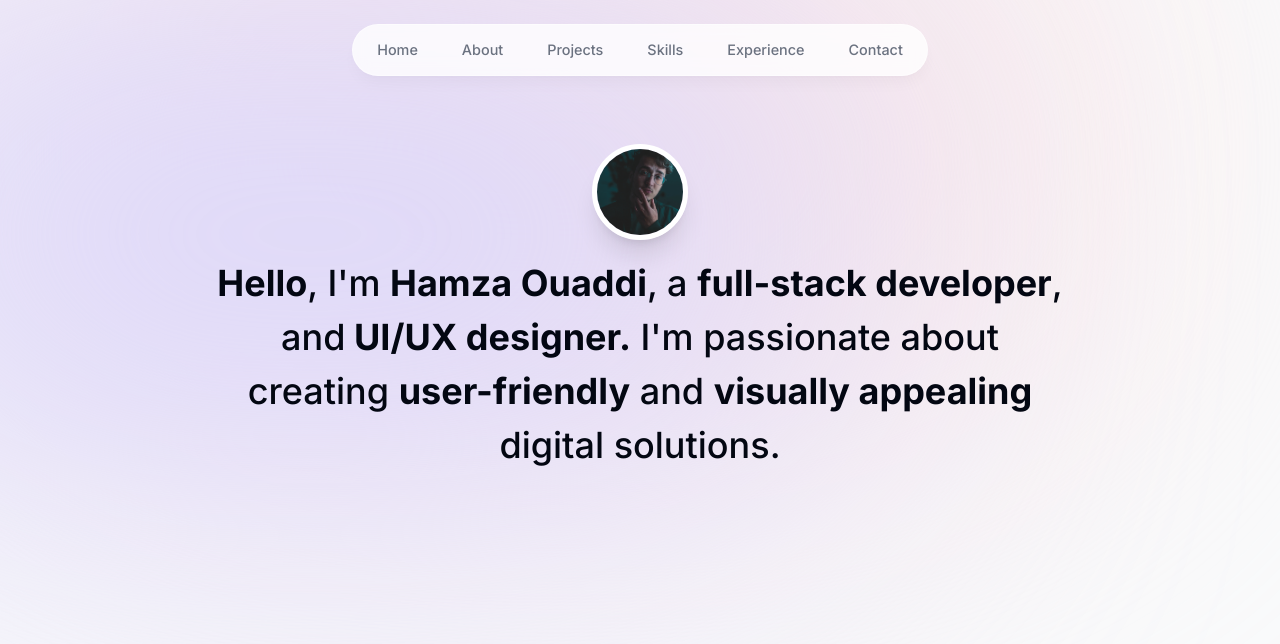
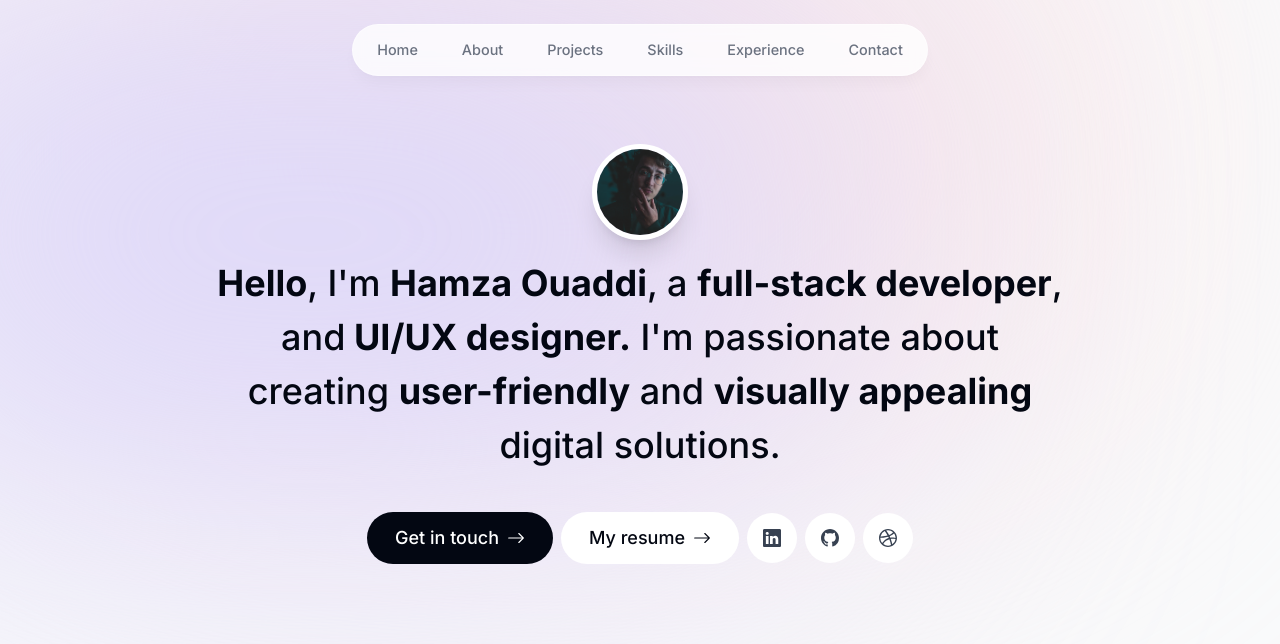
Before and after one commit to hamza-ouaddi/portfolio-v2, a Next.js app: page / in a window 1280 px wide. Shown: the top 644 px of the page. Built offline with nearby package versions, Linux system fonts and the light colour scheme.

Commit message:
add links to hero section

```diff
--- a/components/Hero.tsx
+++ b/components/Hero.tsx
@@ -4,6 +4,8 @@ import Image from "next/image";
 import React from "react";
 import personalImage from "@/public/my-image.jpg";
 import { motion } from "framer-motion";
+import { BsArrowRight, BsDribbble, BsGithub, BsLinkedin } from "react-icons/bs";
+import Link from "next/link";
 
 export default function Hero() {
   return (
@@ -42,6 +44,40 @@ export default function Hero() {
         <span className="font-bold">visually appealing </span> digital
         solutions.
       </motion.p>
+
+      <div className="flex flex-col sm:flex-row items-center justify-center gap-2 px-4 text-lg font-medium">
+        <Link
+          href="#contact"
+          className="bg-gray-950 text-white px-7 py-3 flex items-center gap-2 rounded-full"
+        >
+          Get in touch <BsArrowRight />
+        </Link>
+        <Link
+          href="/resume"
+          className="bg-white px-7 py-3 flex items-center gap-2 rounded-full"
+        >
+          My resume <BsArrowRight />
+        </Link>
+
+        <Link
+          href="/linkedin"
+          className="bg-white p-4 text-gray-700 flex items-center gap-2 rounded-full"
+        >
+          <BsLinkedin />
+        </Link>
+        <Link
+          href="/linkedin"
+          className="bg-white p-4 text-gray-700 flex items-center gap-2 rounded-full"
+        >
+          <BsGithub />
+        </Link>
+        <Link
+          href="/linkedin"
+          className="bg-white p-4 text-gray-700 flex items-center gap-2 rounded-full"
+        >
+          <BsDribbble />
+        </Link>
+      </div>
     </section>
   );
 }
```
